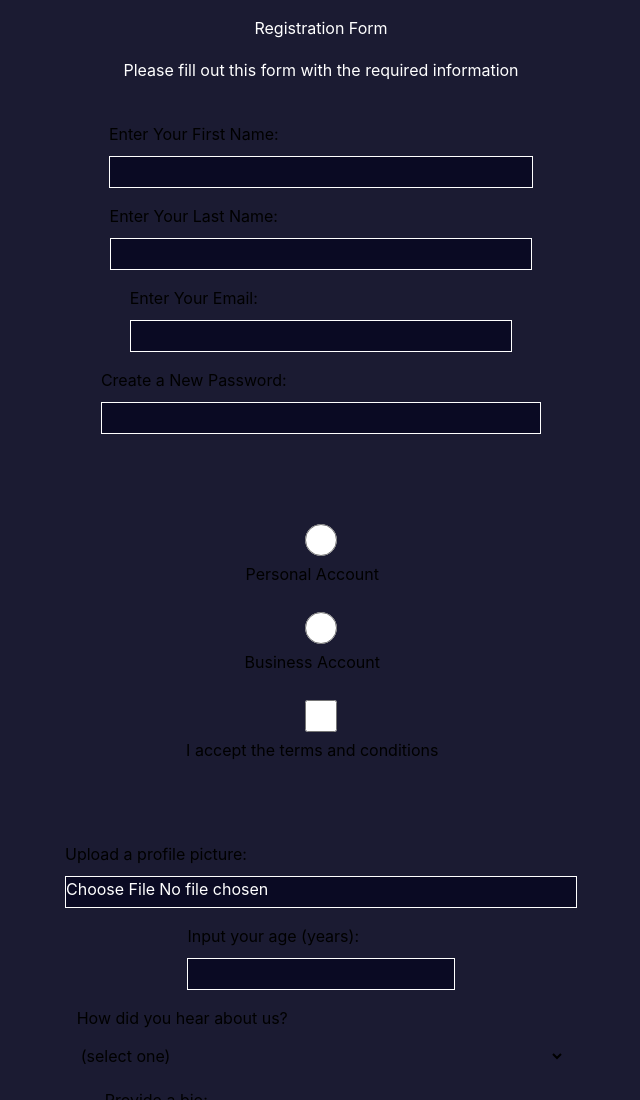
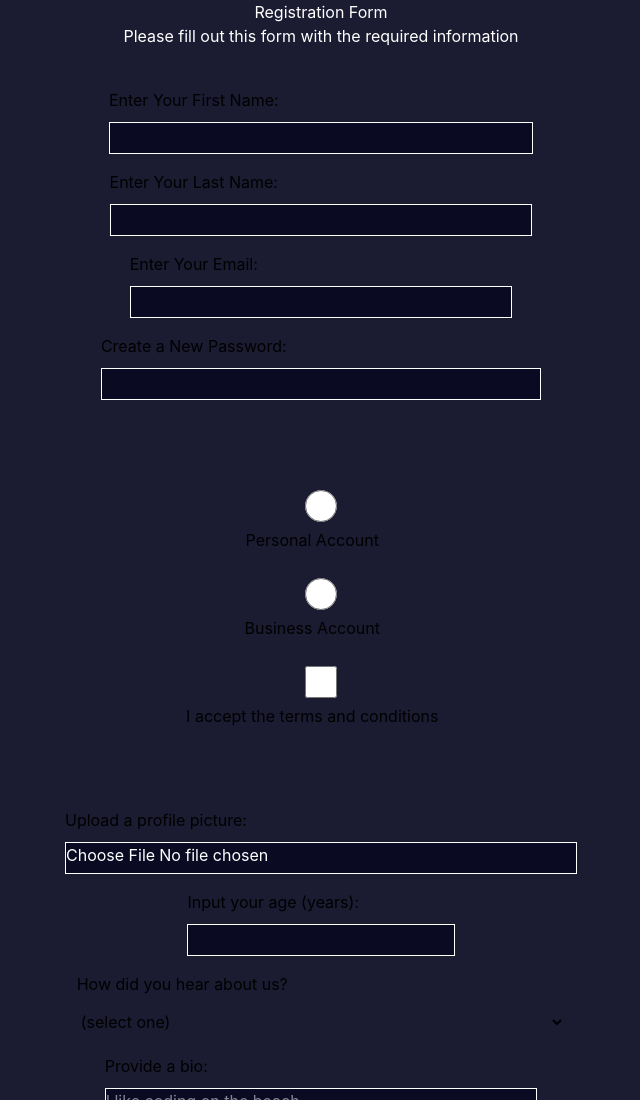
Before and after one commit to mr-codux/registration-form, a website: page index.html in a window 1280 px wide. Shown: the top 1100 px of the page, without its empty margins (319-959 px from the left). Drawn offline with Linux system fonts and the light colour scheme.

Commit message:
code updated

```diff
--- a/index.html
+++ b/index.html
@@ -9,8 +9,8 @@
 </head>
 <body>
   <div class="flex flex-col items-center justify-center min-h-screen bg-[#1b1b32]">
-  <div class="flex items-center justify-center flex-col gap-0.5">
-    <h1 class="my-4 mx-auto text-center text-4 text-white">Registration Form</h1>
+  <div class="flex items-center justify-center flex-col">
+    <h1 class="text-center text-4 text-white">Registration Form</h1>
     <p class="text-1 text-center text-white">Please fill out this form with the required information</p>
   </div>
 
```
